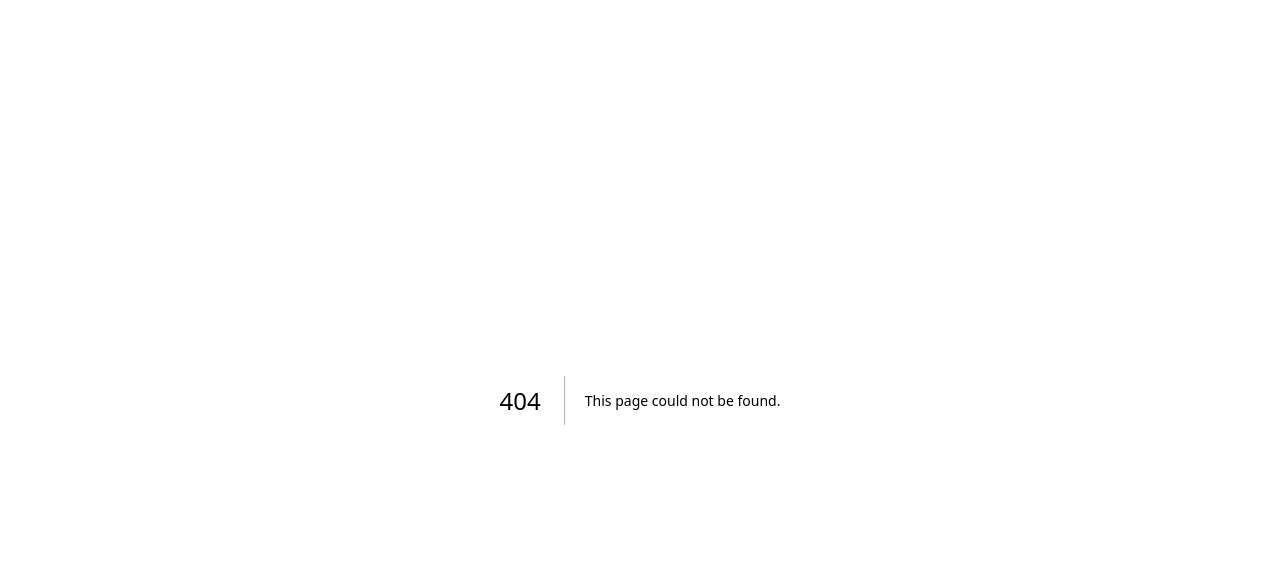
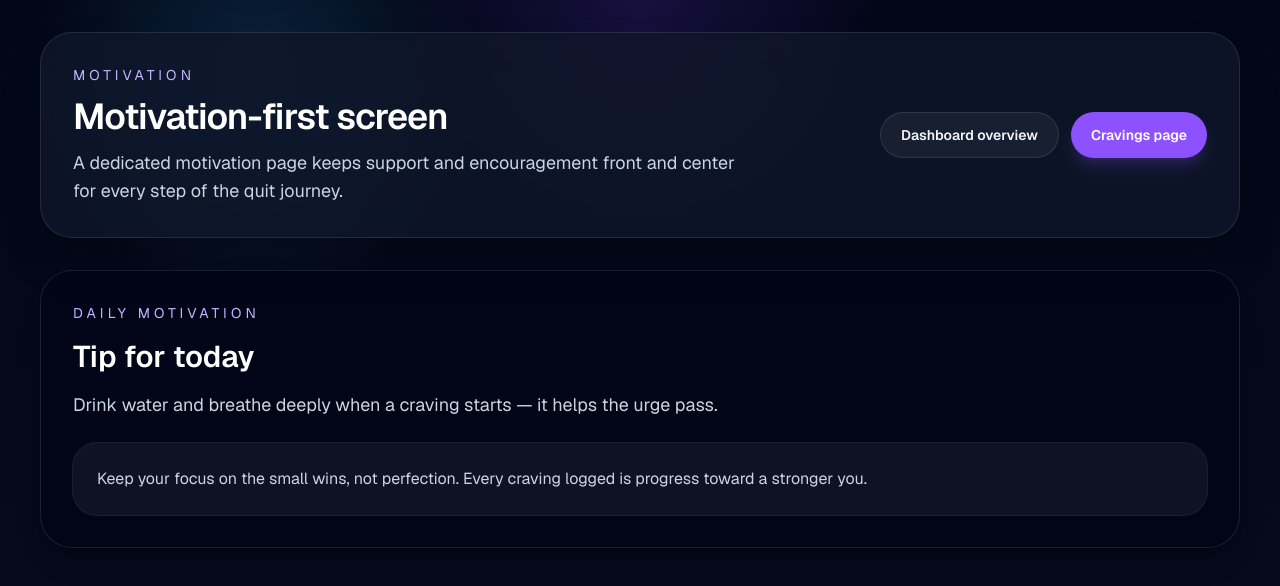
Before and after one commit to chen-fu-rong/quit-app, a Next.js app: page /dashboard/motivation in a window 1280 px wide. Before the commit this address had no page. Shown: the top 586 px of the page. Built offline with nearby package versions, Linux system fonts and the light colour scheme.

Commit message:
feat: implement dedicated pages for cravings, motivation, and progress with improved UI/UX flow

```diff
--- /dev/null
+++ b/app/dashboard/cravings/page.tsx
@@ -0,0 +1,39 @@
+"use client"
+import Link from 'next/link'
+import CravingCrusher from '../../../components/CravingCrusher'
+import CravingCounter from '../../../components/CravingCounter'
+
+export default function DashboardCravingsPage() {
+  return (
+    <main className="min-h-screen px-4 py-8 sm:px-6 lg:px-10">
+      <div className="mx-auto flex max-w-7xl flex-col gap-8">
+        <header className="rounded-[2rem] border border-white/10 bg-slate-900/80 p-8 shadow-2xl shadow-black/30 backdrop-blur-xl">
+          <div className="flex flex-col gap-6 lg:flex-row lg:items-center lg:justify-between">
+            <div className="space-y-3">
+              <p className="text-sm uppercase tracking-[0.3em] text-violet-300">Cravings</p>
+              <h1 className="text-3xl font-semibold tracking-tight text-white sm:text-4xl">
+                Cravings-specific UI/UX flow
+              </h1>
+              <p className="max-w-2xl text-slate-300 sm:text-lg">
+                Log urges quickly, get fast feedback, and use a focused screen designed for craving support.
+              </p>
+            </div>
+            <div className="flex flex-wrap gap-3">
+              <Link href="/dashboard" className="inline-flex items-center justify-center rounded-full border border-white/10 bg-white/5 px-5 py-3 text-sm font-semibold text-slate-100 transition hover:border-violet-400">
+                Dashboard overview
+              </Link>
+              <Link href="/dashboard/progress" className="inline-flex items-center justify-center rounded-full bg-violet-500 px-5 py-3 text-sm font-semibold text-white shadow-lg shadow-violet-500/20 transition hover:bg-violet-400">
+                Progress page
+              </Link>
+            </div>
+          </div>
+        </header>
+
+        <div className="grid gap-6">
+          <CravingCrusher />
+          <CravingCounter />
+        </div>
+      </div>
+    </main>
+  )
+}
--- /dev/null
+++ b/app/dashboard/motivation/page.tsx
@@ -0,0 +1,55 @@
+"use client"
+import { useState } from 'react'
+import Link from 'next/link'
+
+const tips = [
+  'Take a short walk and reward yourself for choosing not to smoke.',
+  'Drink water and breathe deeply when a craving starts — it helps the urge pass.',
+  'Celebrate each smoke-free hour with a small win in your journal.',
+  'Ask a friend for encouragement when you feel the urge to vape again.',
+]
+
+function randomTip() {
+  return tips[Math.floor(Math.random() * tips.length)]
+}
+
+export default function DashboardMotivationPage() {
+  const [tip] = useState(randomTip())
+
+  return (
+    <main className="min-h-screen px-4 py-8 sm:px-6 lg:px-10">
+      <div className="mx-auto flex max-w-7xl flex-col gap-8">
+        <header className="rounded-[2rem] border border-white/10 bg-slate-900/80 p-8 shadow-2xl shadow-black/30 backdrop-blur-xl">
+          <div className="flex flex-col gap-6 lg:flex-row lg:items-center lg:justify-between">
+            <div className="space-y-3">
+              <p className="text-sm uppercase tracking-[0.3em] text-violet-300">Motivation</p>
+              <h1 className="text-3xl font-semibold tracking-tight text-white sm:text-4xl">
+                Motivation-first screen
+              </h1>
+              <p className="max-w-2xl text-slate-300 sm:text-lg">
+                A dedicated motivation page keeps support and encouragement front and center for every step of the quit journey.
+              </p>
+            </div>
+            <div className="flex flex-wrap gap-3">
+              <Link href="/dashboard" className="inline-flex items-center justify-center rounded-full border border-white/10 bg-white/5 px-5 py-3 text-sm font-semibold text-slate-100 transition hover:border-violet-400">
+                Dashboard overview
+              </Link>
+              <Link href="/dashboard/cravings" className="inline-flex items-center justify-center rounded-full bg-violet-500 px-5 py-3 text-sm font-semibold text-white shadow-lg shadow-violet-500/20 transition hover:bg-violet-400">
+                Cravings page
+              </Link>
+            </div>
+          </div>
+        </header>
+
+        <section className="rounded-[2rem] border border-white/10 bg-slate-950/90 p-8 shadow-xl shadow-black/20">
+          <p className="text-sm uppercase tracking-[0.3em] text-violet-300">Daily motivation</p>
+          <h2 className="mt-4 text-3xl font-semibold text-white">Tip for today</h2>
+          <p className="mt-4 text-slate-300 text-lg">{tip}</p>
+          <div className="mt-6 rounded-3xl bg-white/5 p-6 text-slate-300 ring-1 ring-white/10">
+            Keep your focus on the small wins, not perfection. Every craving logged is progress toward a stronger you.
+          </div>
+        </section>
+      </div>
+    </main>
+  )
+}
--- a/app/dashboard/page.tsx
+++ b/app/dashboard/page.tsx
@@ -1,72 +1,50 @@
-"use client"
-import { useState } from 'react'
 import Link from 'next/link'
-import QuitTracker from '../../components/QuitTracker'
-import CravingCounter from '../../components/CravingCounter'
-import CravingCrusher from '../../components/CravingCrusher'
-import StatsView from '../../components/StatsView'
-import SignOutButton from '../../components/SignOutButton'
-import HealthRegeneration from '../../components/HealthRegeneration'
-
-const dailyTips = [
-  'Drink a glass of water when a craving hits — hydration helps reset the urge.',
-  'Take a 5-minute walk and focus on breathing slowly to calm your body.',
-  'Write down one reason you quit and review it when motivation dips.',
-  'Celebrate every smoke-free day with a small reward you enjoy.',
-]
-
-function randomTip() {
-  return dailyTips[Math.floor(Math.random() * dailyTips.length)]
-}
 
 export default function DashboardPage() {
-  const [tip] = useState(() => randomTip())
-  const [quitDate, setQuitDate] = useState<string>('')
-
   return (
     <main className="min-h-screen px-4 py-8 sm:px-6 lg:px-10">
       <div className="mx-auto flex max-w-7xl flex-col gap-8">
-        <header className="rounded-[2rem] border border-white/10 bg-slate-900/80 p-6 shadow-2xl shadow-black/30 backdrop-blur-xl sm:p-8">
+        <header className="rounded-[2rem] border border-white/10 bg-slate-900/80 p-8 shadow-2xl shadow-black/30 backdrop-blur-xl">
           <div className="flex flex-col gap-6 lg:flex-row lg:items-center lg:justify-between">
             <div className="space-y-3">
-              <p className="text-sm uppercase tracking-[0.3em] text-violet-300">Quit journey</p>
+              <p className="text-sm uppercase tracking-[0.3em] text-violet-300">Dashboard hub</p>
               <h1 className="text-3xl font-semibold tracking-tight text-white sm:text-4xl">
-                Your personal smoke-free dashboard
+                Explore dashboard UX concepts page by page
               </h1>
               <p className="max-w-2xl text-slate-300 sm:text-lg">
-                Manage cravings, stay on track, and visualize the progress of your quit attempt with an iPhone-optimized experience.
+                Instead of one long dashboard, each major section now lives on its own screen for better focus and cleaner navigation.
               </p>
             </div>
-              <div className="flex flex-wrap gap-3">
-              <Link href="/login" className="w-full sm:w-auto inline-flex items-center justify-center rounded-full bg-violet-500 px-5 py-3 text-sm font-semibold text-white shadow-lg shadow-violet-500/20 transition hover:bg-violet-400">
-                Login / Signup
+            <div className="flex flex-wrap gap-3">
+              <Link href="/dashboard/progress" className="inline-flex items-center justify-center rounded-full bg-violet-500 px-5 py-3 text-sm font-semibold text-white shadow-lg shadow-violet-500/20 transition hover:bg-violet-400">
+                Progress page
               </Link>
-              <SignOutButton />
-              <Link href="/" className="w-full sm:w-auto inline-flex items-center justify-center rounded-full border border-white/10 bg-white/5 px-5 py-3 text-sm font-semibold text-slate-100 transition hover:border-violet-400">
-                Home
+              <Link href="/dashboard/cravings" className="inline-flex items-center justify-center rounded-full bg-violet-500 px-5 py-3 text-sm font-semibold text-white shadow-lg shadow-violet-500/20 transition hover:bg-violet-400">
+                Cravings page
+              </Link>
+              <Link href="/dashboard/motivation" className="inline-flex items-center justify-center rounded-full bg-violet-500 px-5 py-3 text-sm font-semibold text-white shadow-lg shadow-violet-500/20 transition hover:bg-violet-400">
+                Motivation page
               </Link>
             </div>
           </div>
         </header>
 
-        <section className="grid gap-6 xl:grid-cols-[1.3fr_0.7fr]">
-          <div className="grid gap-6 content-start">
-            <QuitTracker onQuitDateChange={setQuitDate} />
-            <HealthRegeneration quitDate={quitDate} />
-            <StatsView />
-          </div>
-          <div className="grid gap-6 content-start">
-            <CravingCrusher />
-            <CravingCounter />
-            <section className="rounded-[2rem] border border-white/10 bg-slate-900/80 p-6 shadow-xl shadow-black/20 backdrop-blur-xl">
-              <p className="text-sm uppercase tracking-[0.3em] text-violet-300">Daily motivation</p>
-              <h2 className="mt-4 text-2xl font-semibold text-white">Tip for Today</h2>
-              <p className="mt-4 text-slate-300">{tip}</p>
-              <div className="mt-6 rounded-3xl bg-white/5 p-4 text-sm text-slate-300 ring-1 ring-white/10">
-                Use your phone like a coach — quick check-ins, fast logs, and soft reminders keep your routine strong.
-              </div>
-            </section>
-          </div>
+        <section className="grid gap-6 sm:grid-cols-3">
+          <Link href="/dashboard/progress" className="group rounded-[2rem] border border-white/10 bg-slate-950/90 p-6 transition hover:border-violet-400 hover:bg-slate-900/95">
+            <p className="text-sm uppercase tracking-[0.3em] text-violet-300">Progress</p>
+            <h2 className="mt-4 text-2xl font-semibold text-white group-hover:text-violet-300">Timeline, health, and stats</h2>
+            <p className="mt-3 text-slate-400">Focus on the quit tracker, health milestones, and progress summary.</p>
+          </Link>
+          <Link href="/dashboard/cravings" className="group rounded-[2rem] border border-white/10 bg-slate-950/90 p-6 transition hover:border-violet-400 hover:bg-slate-900/95">
+            <p className="text-sm uppercase tracking-[0.3em] text-violet-300">Cravings</p>
+            <h2 className="mt-4 text-2xl font-semibold text-white group-hover:text-violet-300">Interactive craving tools</h2>
+            <p className="mt-3 text-slate-400">Log urges quickly and use playful feedback to stay on track.</p>
+          </Link>
+          <Link href="/dashboard/motivation" className="group rounded-[2rem] border border-white/10 bg-slate-950/90 p-6 transition hover:border-violet-400 hover:bg-slate-900/95">
+            <p className="text-sm uppercase tracking-[0.3em] text-violet-300">Motivation</p>
+            <h2 className="mt-4 text-2xl font-semibold text-white group-hover:text-violet-300">Encouragement and daily tips</h2>
+            <p className="mt-3 text-slate-400">Keep motivation visible with daily reminders and supportive messaging.</p>
+          </Link>
         </section>
       </div>
     </main>
--- /dev/null
+++ b/app/dashboard/progress/page.tsx
@@ -0,0 +1,44 @@
+"use client"
+import { useState } from 'react'
+import Link from 'next/link'
+import QuitTracker from '../../../components/QuitTracker'
+import HealthRegeneration from '../../../components/HealthRegeneration'
+import StatsView from '../../../components/StatsView'
+
+export default function DashboardProgressPage() {
+  const [quitDate, setQuitDate] = useState<string>('')
+
+  return (
+    <main className="min-h-screen px-4 py-8 sm:px-6 lg:px-10">
+      <div className="mx-auto flex max-w-7xl flex-col gap-8">
+        <header className="rounded-[2rem] border border-white/10 bg-slate-900/80 p-8 shadow-2xl shadow-black/30 backdrop-blur-xl">
+          <div className="flex flex-col gap-6 lg:flex-row lg:items-center lg:justify-between">
+            <div className="space-y-3">
+              <p className="text-sm uppercase tracking-[0.3em] text-violet-300">Progress</p>
+              <h1 className="text-3xl font-semibold tracking-tight text-white sm:text-4xl">
+                Progress-first dashboard page
+              </h1>
+              <p className="max-w-2xl text-slate-300 sm:text-lg">
+                Track your quit date, health recovery milestones, and progress statistics on one focused screen.
+              </p>
+            </div>
+            <div className="flex flex-wrap gap-3">
+              <Link href="/dashboard" className="inline-flex items-center justify-center rounded-full border border-white/10 bg-white/5 px-5 py-3 text-sm font-semibold text-slate-100 transition hover:border-violet-400">
+                Dashboard overview
+              </Link>
+              <Link href="/dashboard/cravings" className="inline-flex items-center justify-center rounded-full bg-violet-500 px-5 py-3 text-sm font-semibold text-white shadow-lg shadow-violet-500/20 transition hover:bg-violet-400">
+                Cravings page
+              </Link>
+            </div>
+          </div>
+        </header>
+
+        <div className="grid gap-6">
+          <QuitTracker onQuitDateChange={setQuitDate} />
+          <HealthRegeneration quitDate={quitDate} />
+          <StatsView />
+        </div>
+      </div>
+    </main>
+  )
+}
```
